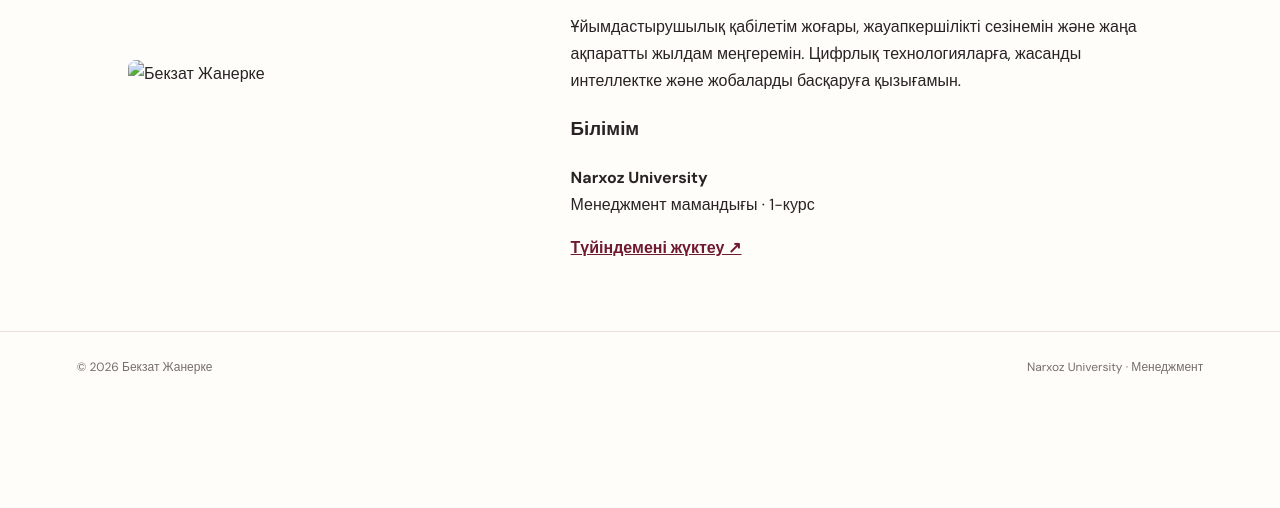
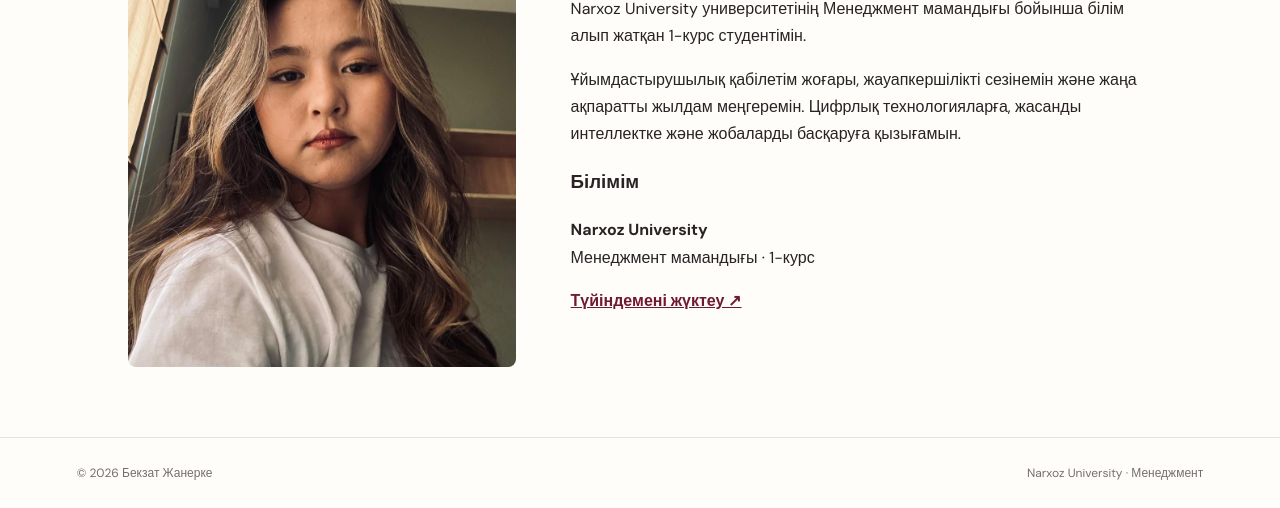
Before and after one commit to zhanerkebekzat-bot/zhanerke-portfolio1, a plain HTML site: page about.html in a window 1280 px wide. Shown: the part 584-1092 px from the top of the page. Before the commit the page ends 987 px from the top, so only its background shows below. Drawn offline with nearby package versions, Linux system fonts and the light colour scheme; a web font is replaced by a local one.

Commit message:
Update profile image and resume download links

```diff
--- a/about.html
+++ b/about.html
@@ -12,5 +12,5 @@
   <button class="theme-toggle" aria-label="Түсті режимді ауыстыру">◐</button>
 </header><main>
 <section class="page-heading"><p class="eyebrow">ABOUT ME</p><h1>Мен туралы</h1><p class="lead">Өзімді дамытуға және жаңа тәжірибе жинауға ұмтыламын.</p></section>
-<section class="two-col"><img class="about-photo" src="images/profile.jpg" alt="Бекзат Жанерке"><div><h2>Қысқаша таныстыру</h2><p>Narxoz University университетінің Менеджмент мамандығы бойынша білім алып жатқан 1-курс студентімін.</p><p>Ұйымдастырушылық қабілетім жоғары, жауапкершілікті сезінемін және жаңа ақпаратты жылдам меңгеремін. Цифрлық технологияларға, жасанды интеллектке және жобаларды басқаруға қызығамын.</p><h3>Білімім</h3><p><strong>Narxoz University</strong><br>Менеджмент мамандығы · 1-курс</p><a class="text-link" href="documents/Zhanerke_Resume.docx" download>Түйіндемені жүктеу ↗</a></div></section>
-</main><footer class="footer"><span>© 2026 Бекзат Жанерке</span><span>Narxoz University · Менеджмент</span></footer><script src="js/script.js"></script></body></html>
+<section class="two-col"><img class="about-photo" src="profile.jpg" alt="Бекзат Жанерке"><div><h2>Қысқаша таныстыру</h2><p>Narxoz University университетінің Менеджмент мамандығы бойынша білім алып жатқан 1-курс студентімін.</p><p>Ұйымдастырушылық қабілетім жоғары, жауапкершілікті сезінемін және жаңа ақпаратты жылдам меңгеремін. Цифрлық технологияларға, жасанды интеллектке және жобаларды басқаруға қызығамын.</p><h3>Білімім</h3><p><strong>Narxoz University</strong><br>Менеджмент мамандығы · 1-курс</p><a class="text-link" href="Zhanerke_Resume.docx" download>Түйіндемені жүктеу ↗</a></div></section>
+</main><footer class="footer"><span>© 2026 Бекзат Жанерке</span><span>Narxoz University · Менеджмент</span></footer><script src="script.js"></script></body></html>
```
